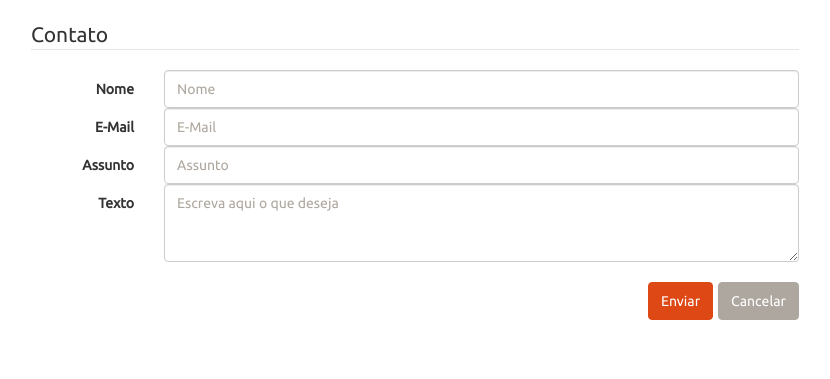
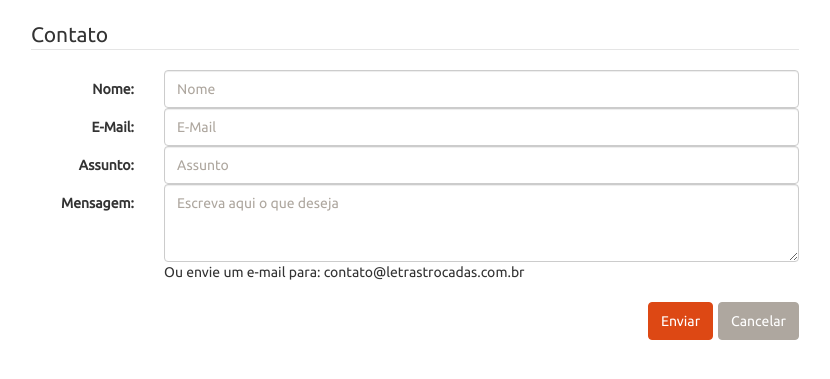
Before and after one commit to camilosm/letrastrocadas, a PHP site: page /index.php?url=contato in a window 1280 px wide. Shown: the part 51-430 px from the top of the page, without its empty margins (225-1055 px from the left). Run offline with PHP 8.4, Linux system fonts and the light colour scheme.

Commit message:
Mais alguns detalhes arrumados

```diff
--- a/views/contato.php
+++ b/views/contato.php
@@ -59,13 +59,13 @@ if($_SERVER['REQUEST_METHOD'] == 'POST')
 
 		         <section class="form-group">
 
-                  <label for="inputNome" class="col-lg-2 control-label">Nome</label>
+                  <label for="inputNome" class="col-lg-2 control-label">Nome:</label>
 
          <section class="col-lg-10">
                   <input type="text" class="form-control" id="inputNome" name="inputNome" required maxlength = "100" placeholder = "Nome">
          </section>
 
-		<label for="inputEmail" class="col-lg-2 control-label">E-Mail</label>
+		<label for="inputEmail" class="col-lg-2 control-label">E-Mail:</label>
 
          <section class="col-lg-10">
                   <input type="email" class="form-control" id="inputEmail" name="inputEmail" required  placeholder = "E-Mail">
@@ -75,20 +75,21 @@ if($_SERVER['REQUEST_METHOD'] == 'POST')
 
 
 
-                  <label for="inputAssunto" class="col-lg-2 control-label">Assunto</label>
+                  <label for="inputAssunto" class="col-lg-2 control-label">Assunto:</label>
          <section class="col-lg-10">
                   <input type="text" class="form-control" id="inputAssunto" name="inputAssunto" required placeholder = "Assunto" maxlength = "100">
          </section>
 		 <br>
-                <label for="textArea" class="col-lg-2 control-label">Texto</label>
+                <label for="textArea" class="col-lg-2 control-label">Mensagem:</label>
 
          <section class="col-lg-10">
                 <textarea class="form-control" rows="3" id="inputMenssagem" name="inputMenssagem" placeholder = "Escreva aqui o que deseja"></textarea>
+				Ou envie um e-mail para: contato@letrastrocadas.com.br
          </section>
 		 <br>
          <section class="col-lg-10 col-lg-offset-2">
 		 <br>
-                       <button style="margin-left: 5px; float:right;" type = "reset "class="btn btn-default">Cancelar</button>
+                       <button style="margin-left: 5px; float:right;" type = "reset" name="reset" class="btn btn-default">Cancelar</button>
                        <button style="float:right;" type="submit" id="enviar" name="enviar" class="btn btn-primary">Enviar</button>
         </section>
         </section>
```
